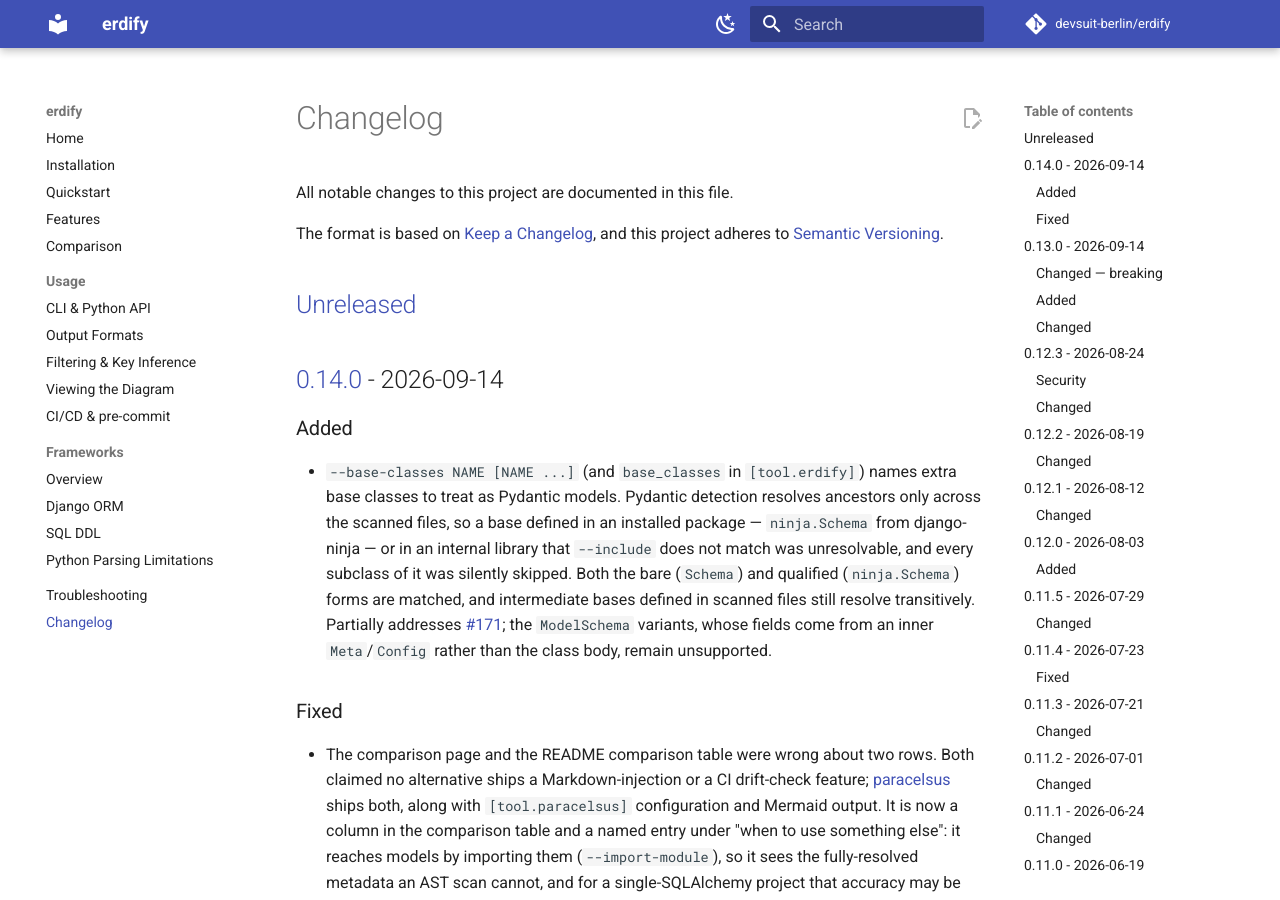
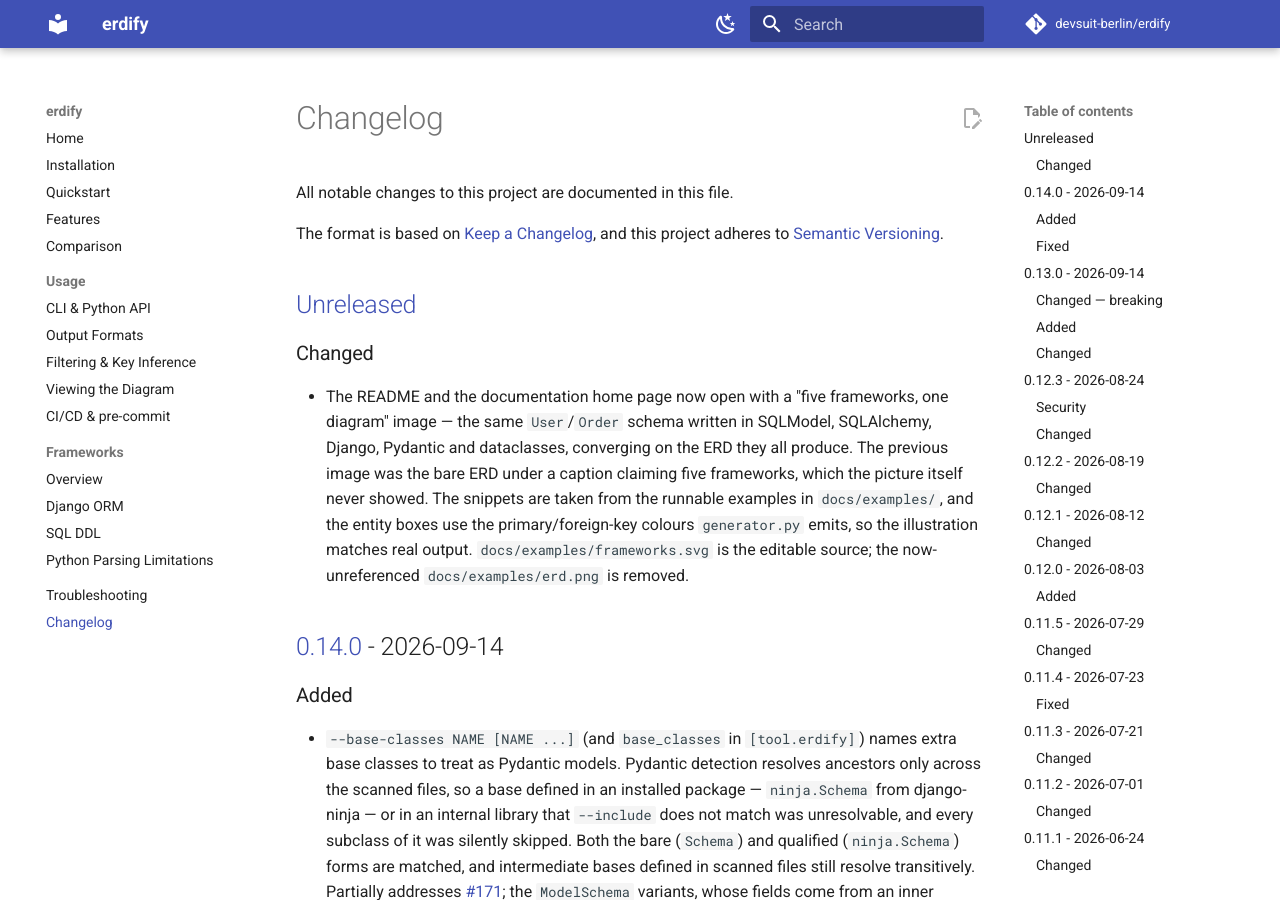
Before and after one commit to devsuit-berlin/erdify, an MkDocs documentation site: the page built from docs/changelog.md, in a window 1280 px wide and 900 px high. Built offline with MkDocs 1.6.1 and Material for MkDocs 9.7.7, drawn with Linux system fonts in a browser that asks for light colours; comment, search, counter and statistics services are not loaded.

Commit message:
docs: add a five-frameworks image
The README and the docs home page opened with the bare ERD under a caption
claiming five frameworks — the picture never showed them. Replace it with a
composite: the same User/Order schema in SQLModel, SQLAlchemy, Django,
Pydantic and dataclasses, converging on the one diagram they all produce.

The snippets are trimmed from the runnable examples in `docs/examples/`, and
the entity boxes use the primary/foreign-key colours `generator.py` emits, so
the illustration matches real output rather than approximating it.

`frameworks.svg` is the editable source and carries a header comment saying so,
including the one-liner to re-export the PNG. Drop the now-unreferenced
`docs/examples/erd.png`.

```diff
--- a/CHANGELOG.md
+++ b/CHANGELOG.md
@@ -6,6 +6,18 @@ The format is based on [Keep a Changelog](https://keepachangelog.com/en/1.1.0/),
 and this project adheres to [Semantic Versioning](https://semver.org/spec/v2.0.0.html).
 
 ## [Unreleased]
+
+### Changed
+
+- The README and the documentation home page now open with a "five frameworks,
+  one diagram" image — the same `User`/`Order` schema written in SQLModel,
+  SQLAlchemy, Django, Pydantic and dataclasses, converging on the ERD they all
+  produce. The previous image was the bare ERD under a caption claiming five
+  frameworks, which the picture itself never showed. The snippets are taken
+  from the runnable examples in `docs/examples/`, and the entity boxes use the
+  primary/foreign-key colours `generator.py` emits, so the illustration matches
+  real output. `docs/examples/frameworks.svg` is the editable source; the
+  now-unreferenced `docs/examples/erd.png` is removed.
 
 ## [0.14.0] - 2026-09-14
 
```
Also changed, not shown: README.md (+2 -0 lines), docs/frameworks/index.md (+1 -1 lines), docs/index.md (+1 -1 lines), docs/examples/erd.png (deleted), docs/examples/frameworks.png (added), docs/examples/frameworks.svg (added).
